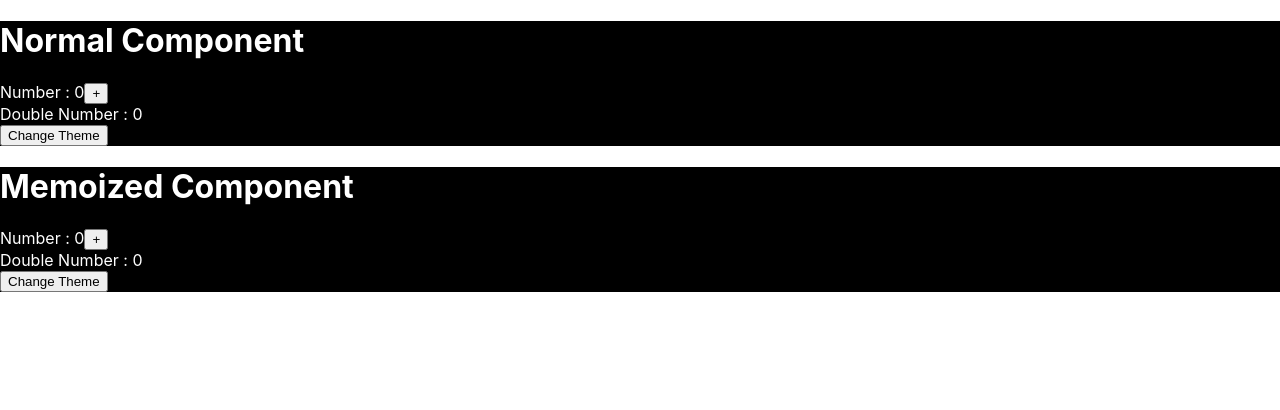
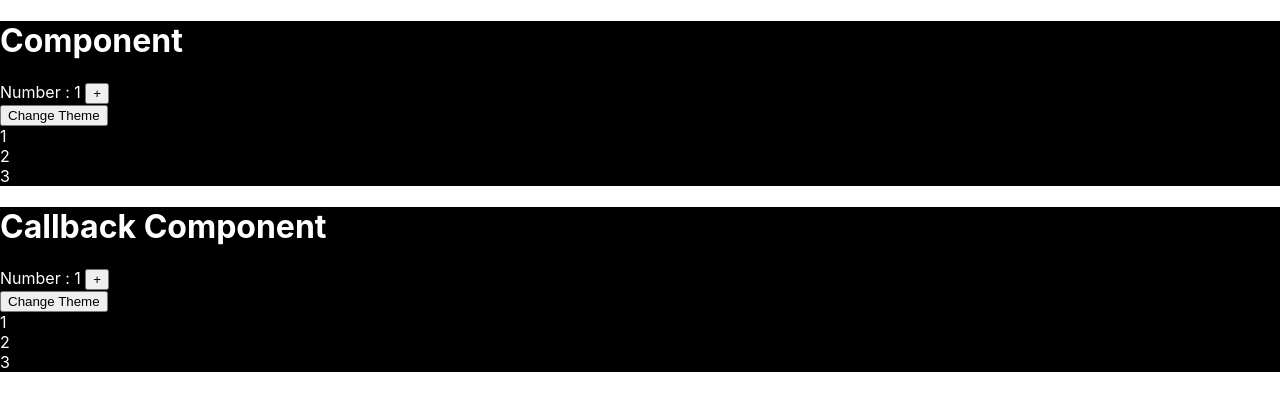
Before and after one commit to SaiManojBotchu/ReactHooks2, a React (Create React App) app: page / in a window 1280 px wide. Shown: the top 410 px of the page. Built offline with nearby package versions, Linux system fonts and the light colour scheme.

Commit message:
useCallback hook

```diff
--- /dev/null
+++ b/src/05_useCallback/CallbackComponent.js
@@ -0,0 +1,32 @@
+// https://youtu.be/_AyFP5s69N4?si=XdsAH0_7Tkct7brh
+import { useState } from 'react';
+import List from './List';
+import { useCallback } from 'react';
+
+function CallbackComponent() {
+  const [number, setNumber] = useState(1);
+  const [dark, setDark] = useState(true);
+
+  // Only re-creates when 'number' changes
+  const getItems = useCallback(() => {
+    return [number, number + 1, number + 2];
+  }, [number]);
+
+  const themeStyle = {
+    backgroundColor: dark ? 'black' : 'white',
+    color: dark ? 'white' : 'black'
+  };
+
+  return (
+    <div style={themeStyle}>
+      <h1>Callback Component</h1>
+      <span>Number : {number} </span>
+      <button onClick={() => setNumber((st) => st + 1)}>+</button>
+      <br />
+      <button onClick={() => setDark((st) => !st)}>Change Theme</button>
+      <List getItems={getItems} />
+    </div>
+  );
+}
+
+export default CallbackComponent;
--- /dev/null
+++ b/src/05_useCallback/Component.js
@@ -0,0 +1,32 @@
+// https://youtu.be/_AyFP5s69N4?si=XdsAH0_7Tkct7brh
+import { useState } from 'react';
+import List from './List';
+
+function Component() {
+  const [number, setNumber] = useState(1);
+  const [dark, setDark] = useState(true);
+
+  // Everytime state changes, below method is getting re-created
+  // This is bad practice
+  const getItems = () => {
+    return [number, number + 1, number + 2];
+  };
+
+  const themeStyle = {
+    backgroundColor: dark ? 'black' : 'white',
+    color: dark ? 'white' : 'black'
+  };
+
+  return (
+    <div style={themeStyle}>
+      <h1>Component</h1>
+      <span>Number : {number} </span>
+      <button onClick={() => setNumber((st) => st + 1)}>+</button>
+      <br />
+      <button onClick={() => setDark((st) => !st)}>Change Theme</button>
+      <List getItems={getItems} />
+    </div>
+  );
+}
+
+export default Component;
--- /dev/null
+++ b/src/05_useCallback/List.js
@@ -0,0 +1,14 @@
+import { useState, useEffect } from 'react';
+
+function List({ getItems }) {
+  const [items, setItems] = useState([]);
+
+  useEffect(() => {
+    console.log('List Component');
+    setItems(getItems());
+  }, [getItems]);
+
+  return items.map((item) => <div key={item}>{item}</div>);
+}
+
+export default List;
--- a/src/App.js
+++ b/src/App.js
@@ -7,22 +7,30 @@ import React from 'react';
 // import One from './03_useRef/One';
 // import Two from './03_useRef/Two';
 // import Three from './03_useRef/Three';
-import NormalComponent from './04_useMemo/NormalComponent';
-import MemoizedComponent from './04_useMemo/MemoizedComponent';
+// import NormalComponent from './04_useMemo/NormalComponent';
+// import MemoizedComponent from './04_useMemo/MemoizedComponent';
+import Component from './05_useCallback/Component';
+import CallbackComponent from './05_useCallback/CallbackComponent';
 
 function App() {
   return (
     <div>
       {/* <Parent />
       <Parent1 /> */}
+
       {/* <Counter /> <br />
       <ReducerCounter /> */}
       {/* <TodoContainer /> */}
+
       {/* <One />
       <Two />
       <Three /> */}
-      <NormalComponent />
-      <MemoizedComponent />
+
+      {/* <NormalComponent />
+      <MemoizedComponent /> */}
+
+      <Component />
+      <CallbackComponent />
     </div>
   );
 }
```
